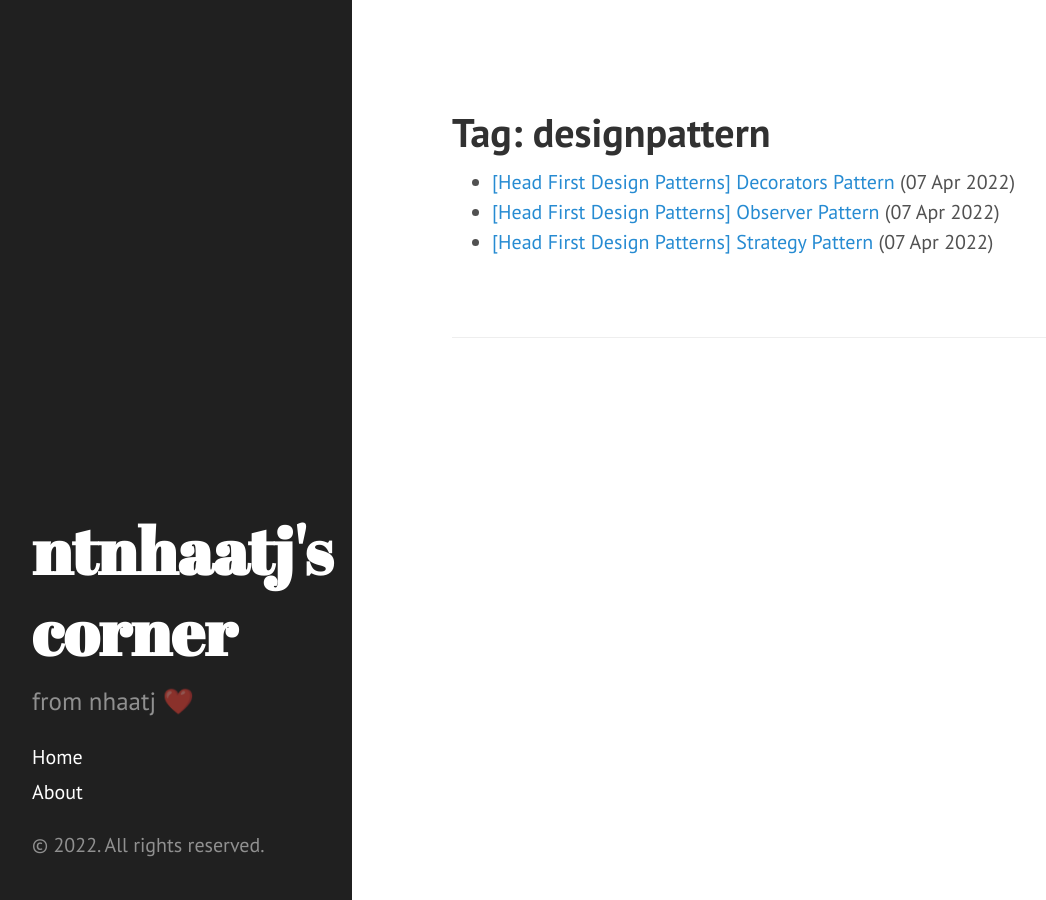
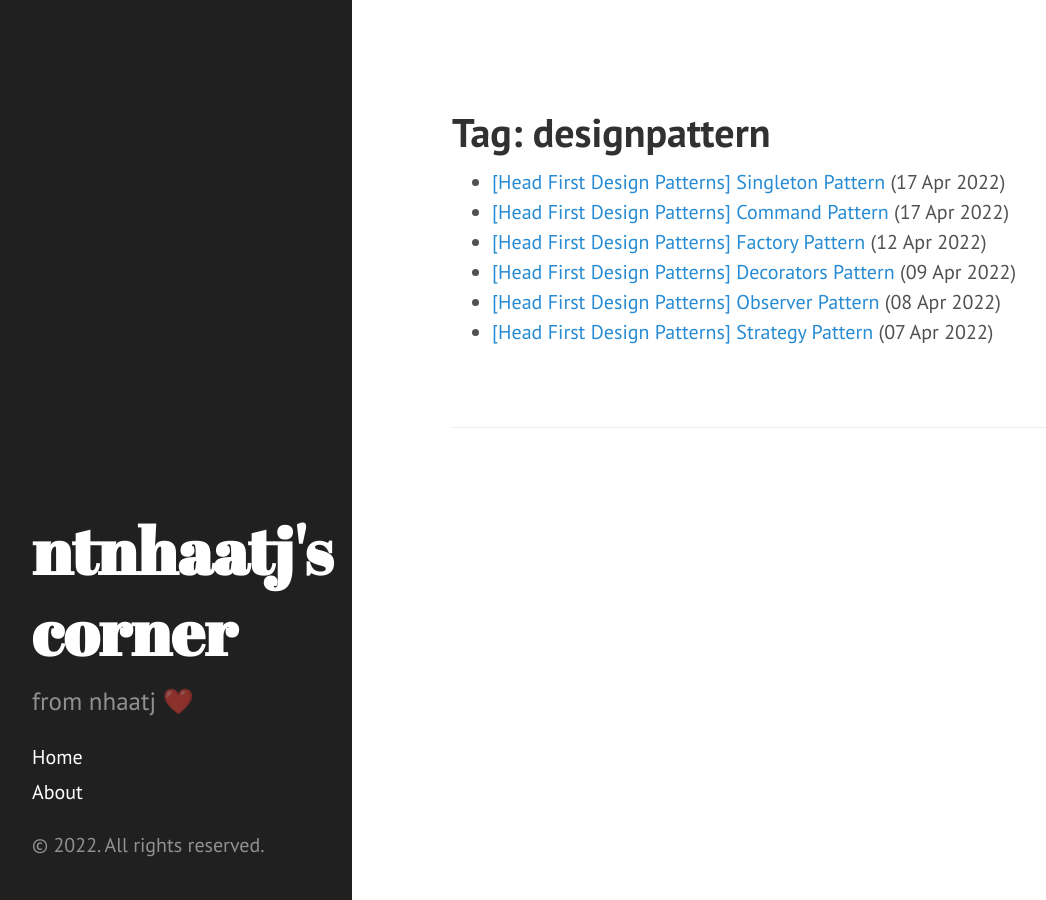
Before and after one commit to ntnhaatj/ntnhaatj.github.io, a Jekyll site: the page built from tag/designpattern.md, in a window 1280 px wide. Shown: the whole page, without its empty margins (8-1054 px from the left). Built offline with Jekyll 4.4.1, drawn with Linux system fonts in a browser that asks for light colours; some of the changed lines change nothing that is shown.

Commit message:
feat: adding command and singleton pattern

```diff
--- a/_posts/2022-04-08-fhdp-observer-pattern.md
+++ b/_posts/2022-04-08-fhdp-observer-pattern.md
@@ -1,7 +1,7 @@
 ---
 layout: post
 title:  "[Head First Design Patterns] Observer Pattern"
-date:   2022-04-07 08:00:00 +0700
+date:   2022-04-08 08:00:00 +0700
 categories: work
 author: ntnhaatj
 tags: work designpattern
--- a/_posts/2022-04-09-fhdp-decorators-pattern.md
+++ b/_posts/2022-04-09-fhdp-decorators-pattern.md
@@ -1,7 +1,7 @@
 ---
 layout: post
 title:  "[Head First Design Patterns] Decorators Pattern"
-date:   2022-04-07 08:00:00 +0700
+date:   2022-04-09 08:00:00 +0700
 categories: work
 author: ntnhaatj
 tags: work designpattern
--- /dev/null
+++ b/_posts/2022-04-12-fhdp-factory-pattern.md
@@ -0,0 +1,27 @@
+---
+layout: post
+title:  "[Head First Design Patterns] Factory Pattern"
+date:   2022-04-12 08:00:00 +0700
+categories: work
+author: ntnhaatj
+tags: work designpattern
+---
+
+# Factory Pattern
+- to solve the problem about complexity by using `conditional if/else` method
+- to encapsulate the object creation to another component, to make it easy for changing, understanding and modifying
+- to follow the `single responsibilty principle` - every object/function only handles one thing and always only has one reason to change
+
+## Def
+- Factory pattern defines an interface for creating an object, but lets subclass decides which class to initiate. It lets a class defer instantiation to subclass
+- Decoupling `Products class` and `Creators class`
+- 3 types of factory patterns
+    1) Simple Factory
+    2) Factory Method
+    3) Abstract Factory
+
+## Design principles
+- `Dependency Inversion Principle`: depend upon abstraction, do not depend upon concrete classes (high level modules should not depend on low level modules; both should depend on abstractions)
+
+## Implementation
+- The idea is just letting to other classes implement object creation against on provided parameters
--- /dev/null
+++ b/_posts/2022-04-17-fhdp-command-pattern.md
@@ -0,0 +1,20 @@
+---
+layout: post
+title:  "[Head First Design Patterns] Command Pattern"
+date:   2022-04-17 08:00:00 +0700
+categories: work
+author: ntnhaatj
+tags: work designpattern
+---
+
+# Command Pattern
+- all commands will implement the interface `Command` which including `execute()` method
+- requester invokes `Command.execute()` without having any knowledge about detailed behavior in `execute` func
+
+![Command Pattern](/images/20220417/command_pattern.png)
+
+## Design principles
+- decoupling requester and receiver actions
+
+## Implementation
+- (github link)
--- /dev/null
+++ b/_posts/2022-04-17-fhdp-singleton-pattern.md
@@ -0,0 +1,16 @@
+---
+layout: post
+title:  "[Head First Design Patterns] Singleton Pattern"
+date:   2022-04-17 08:00:00 +0700
+categories: work
+author: ntnhaatj
+tags: work designpattern
+---
+
+# Singleton Pattern
+- one of a kind object, there is only one instance
+- no public constructor, only provide an global point to access an instance
+
+## Implementation
+- is aware about dealing with multithreading, synchronize `getInstance()` method if needed
+- [github](https://github.com/ntnhaatj/head-first-design-patterns/blob/master/singpletonpatttern)
```
